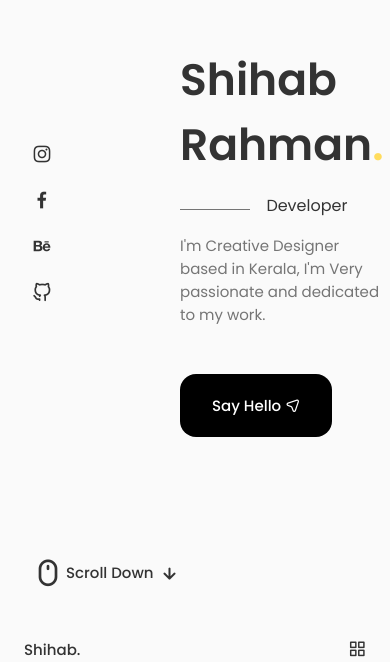
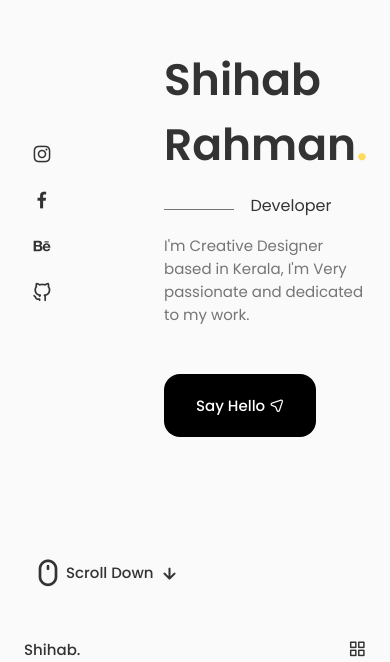
Before and after one commit to shihabsaleem/shihabsaleem.github.io-pf, a React (Create React App) app: page / in a window 390 px wide. Shown: the part 182-844 px from the top of the page. Built offline with nearby package versions, Linux system fonts and the light colour scheme.

Commit message:
home mobile

```diff
--- a/src/App.css
+++ b/src/App.css
@@ -155,6 +155,8 @@ img {
     margin-right: var(--mb-1-5);
   }
 }
+@media screen and (max-width: 768px) {
+}
 
 @media screen and (max-width: 576px) {
 }
--- a/src/Styles/home.css
+++ b/src/Styles/home.css
@@ -102,3 +102,23 @@
   color: var(--title-color);
   animation: scroll 2s ease infinite;
 }
+
+@media screen and (max-width: 992px) {
+    .home_content{
+        grid-template-columns: 100px repeat(2,1fr);
+        columns: 1.25rem;
+
+    }
+}
+
+@media screen and (max-width: 768px) {
+}
+@media screen and (max-width: 576px) {
+}
+
+@media screen and (max-width: 350px) {
+  .container {
+    margin-left: var(--mb-1);
+    margin-right: var(--mb-1);
+  }
+}
```
Also changed, not shown: src/Assets/pic11.jpg, src/Assets/pic169.jpg.
